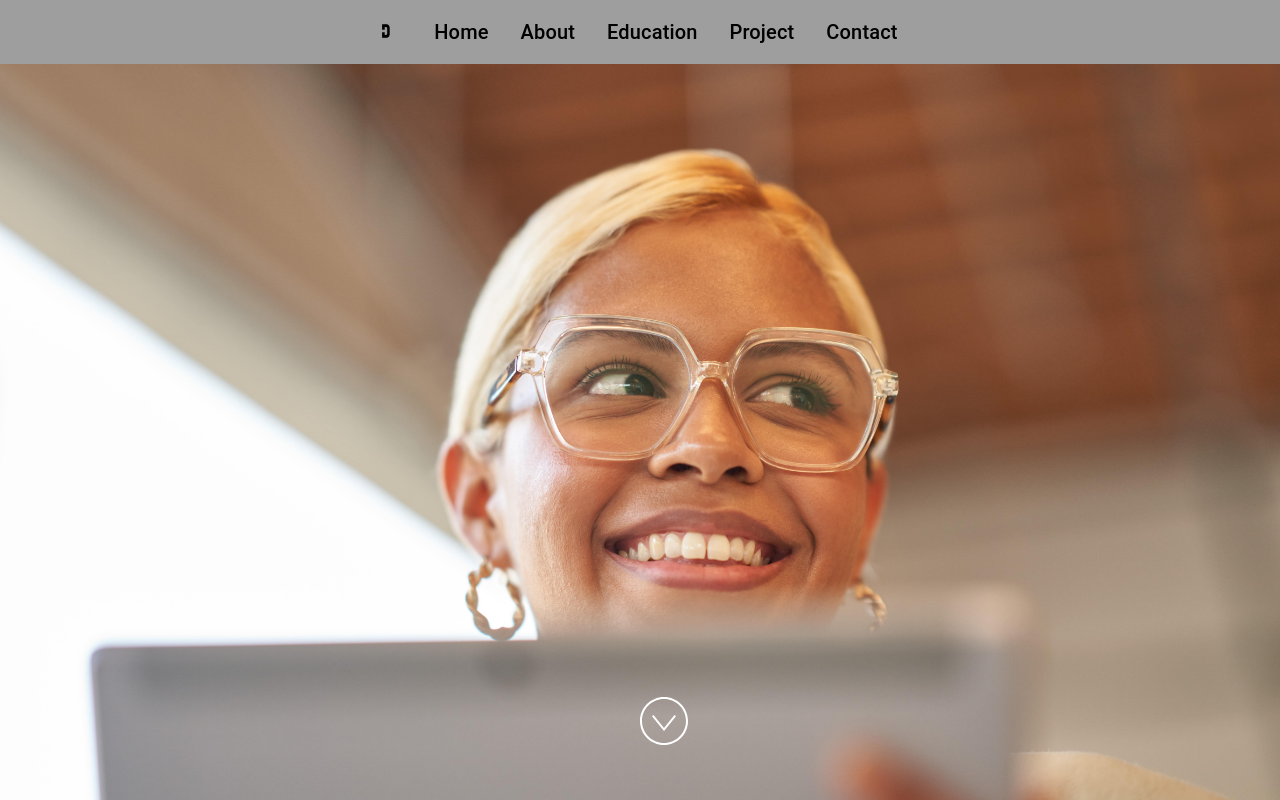
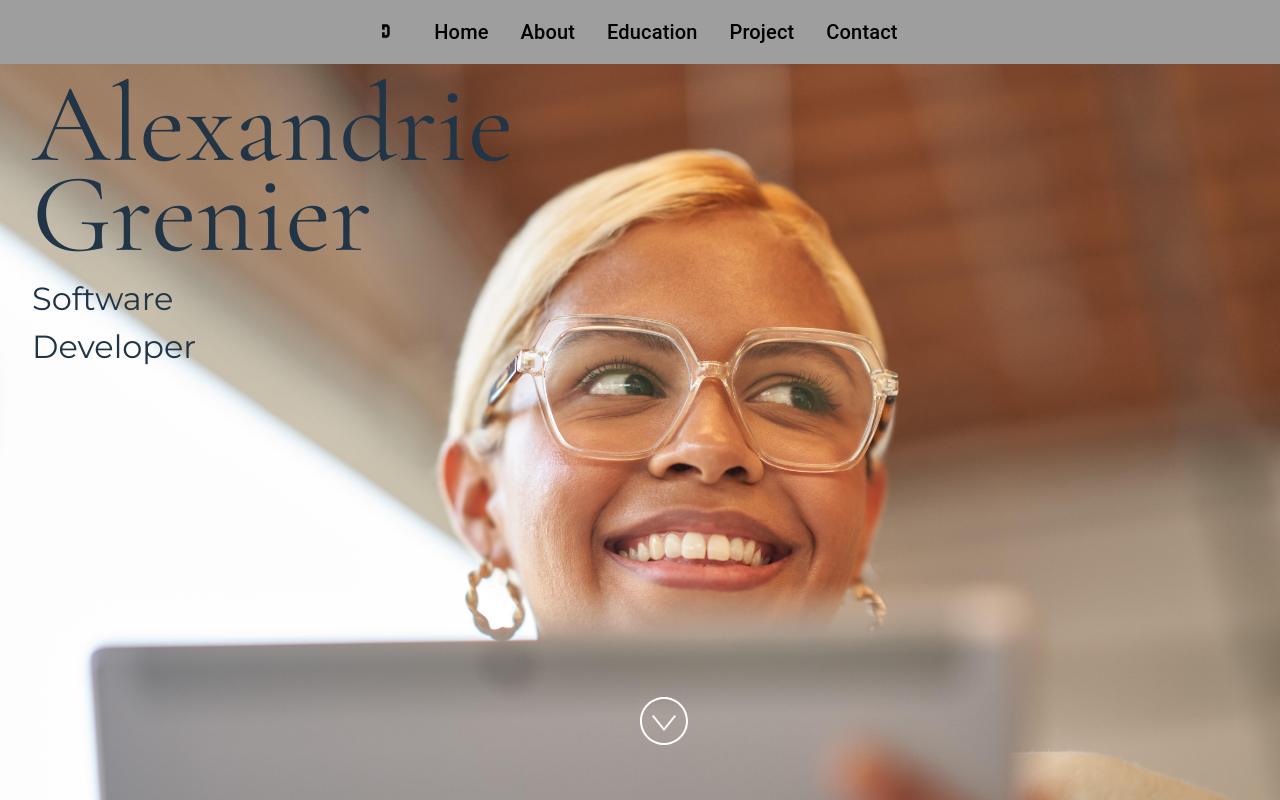
Before and after one commit to ttran375/comp229-lab5, a React (Vite) app in the folder portfolio/client/: page / in a window 1280 px wide. Built offline with nearby package versions, Linux system fonts and the light colour scheme.

Commit message:
Wed, May 22, 2024, 7:47 PM +00:00

```diff
--- a/portfolio/client/Components/Home.jsx
+++ b/portfolio/client/Components/Home.jsx
@@ -20,8 +20,8 @@ const Home = ({ name, title }) => {
 };
 
 Home.defaultProps = {
-  name: "",
-  title: "",
+  name: "Alexandrie Grenier",
+  title: "Software Developer",
 };
 
 Home.propTypes = {
```
